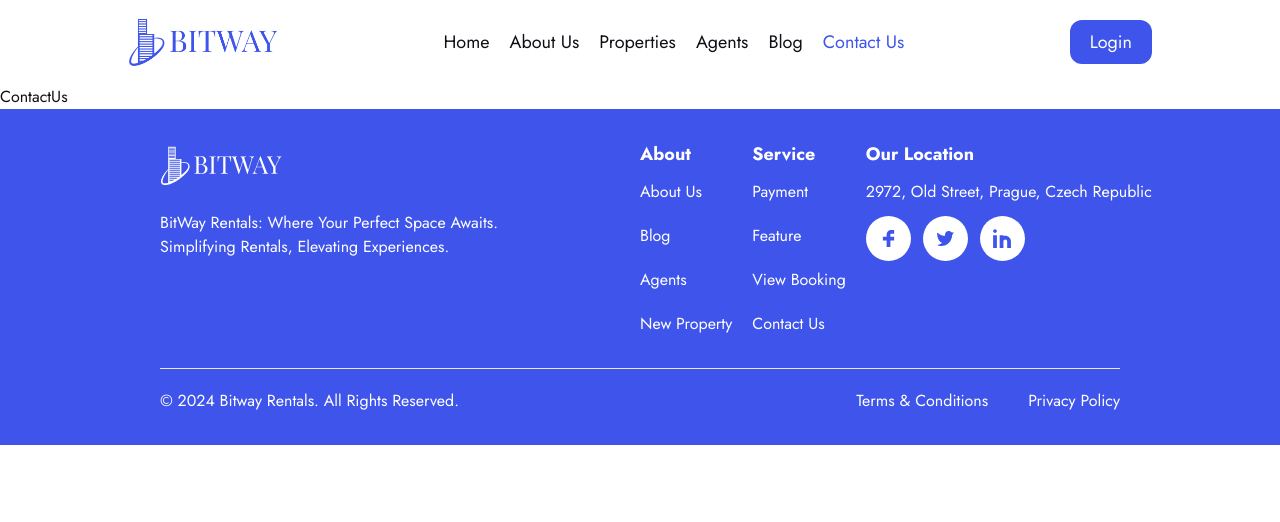
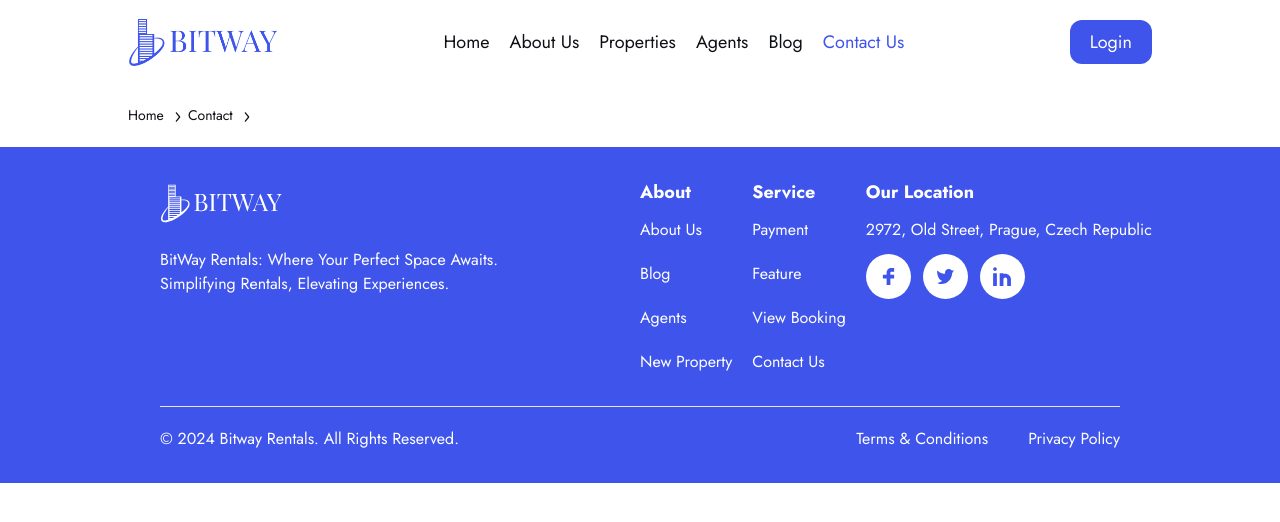
Before and after one commit to siddhaarthh/property-dealing, a Next.js app: page /contact in a window 1280 px wide. Shown: the top 522 px of the page. Built offline with nearby package versions, Linux system fonts and the light colour scheme.

Commit message:
added bread crumb menu and bath and beds

```diff
--- a/app/about/page.jsx
+++ b/app/about/page.jsx
@@ -1,7 +1,12 @@
+import BreadCrumb from "@/components/BreadCrumb";
 import React from "react";
 
 function AboutUs() {
-  return <div>AboutUs</div>;
+  return (
+    <div className="mx-auto w-[80%] py-5">
+      <BreadCrumb />
+    </div>
+  );
 }
 
 export default AboutUs;
--- a/app/contact/page.jsx
+++ b/app/contact/page.jsx
@@ -1,7 +1,12 @@
+import BreadCrumb from "@/components/BreadCrumb";
 import React from "react";
 
 function ContactUs() {
-  return <div>ContactUs</div>;
+  return (
+    <div className="mx-auto w-[80%] py-5">
+      <BreadCrumb />
+    </div>
+  );
 }
 
 export default ContactUs;
--- a/components/PropertyCard.jsx
+++ b/components/PropertyCard.jsx
@@ -30,15 +30,15 @@ function PropertyCard({ property }) {
           <div className="flex items-center gap-5">
             <div className="flex items-center gap-3">
               <Image src={bed} width={25} height={0} alt="bed icon" />
-              <span className="text-lg">{property.bedrooms}</span>
+              <span className="text-lg">{property.details.bedrooms}</span>
             </div>
             <div className="flex items-center gap-3">
               <Image src={bath} width={25} height={0} alt="bath icon" />
-              <span className="text-lg">{property.bathrooms}</span>
+              <span className="text-lg">{property.details.bathrooms}</span>
             </div>
             <div className="flex items-center gap-3">
               <Image src={parking} width={25} height={0} alt="car icon" />
-              <span className="text-lg">{property.parking}</span>
+              <span className="text-lg">{property.details.parking}</span>
             </div>
           </div>
         </div>
```
